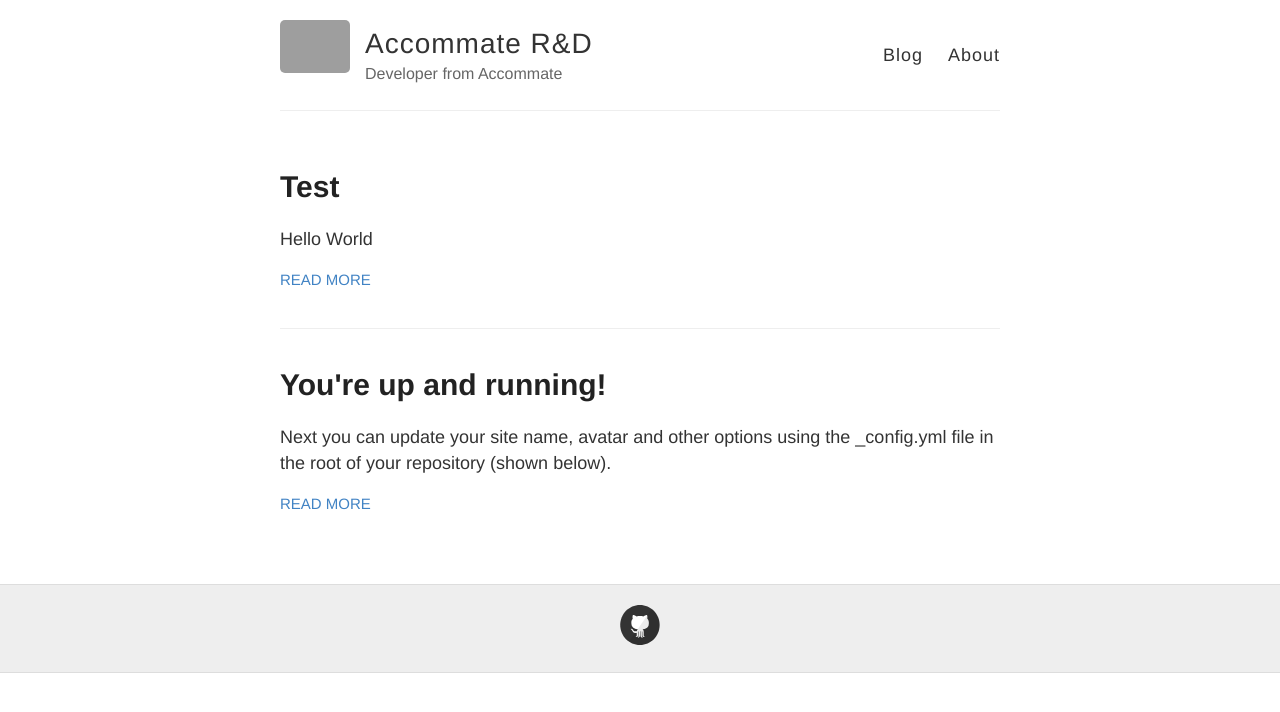
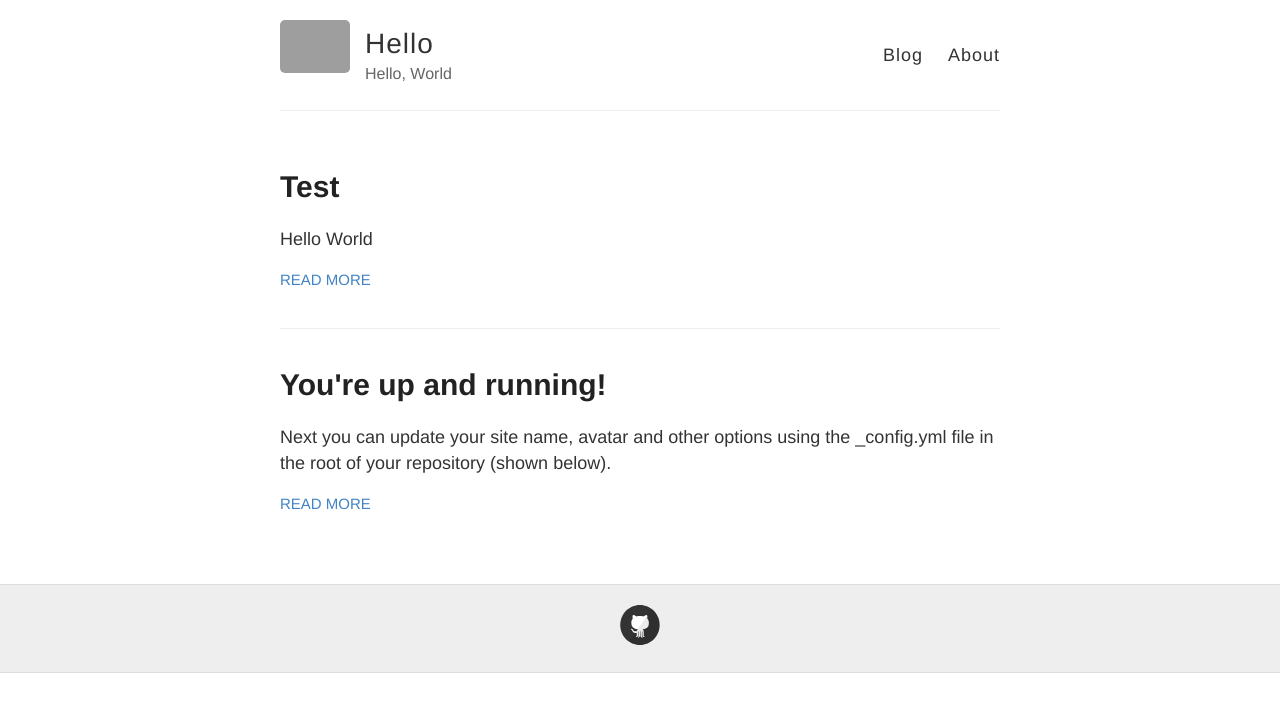
Before and after one commit to sanggi-wjg/sanggi-wjg.github.io, a Jekyll site: the page built from index.html, in a window 1280 px wide. Shown: the top 712 px of the page. Built offline with Jekyll 4.4.1, drawn with Linux system fonts in a browser that asks for light colours; grey boxes are pictures that could not be loaded.

Commit message:
Update _config.yml

```diff
--- a/_config.yml
+++ b/_config.yml
@@ -3,10 +3,10 @@
 #
 
 # Name of your site (displayed in the header)
-name: Accommate R&D
+name: Hello
 
 # Short bio or description (displayed in the header)
-description: Developer from Accommate
+description: Hello, World
 
 # URL of your avatar or profile pic (you could use your GitHub profile pic)
 avatar: https://raw.githubusercontent.com/barryclark/jekyll-now/master/images/jekyll-logo.png
```
